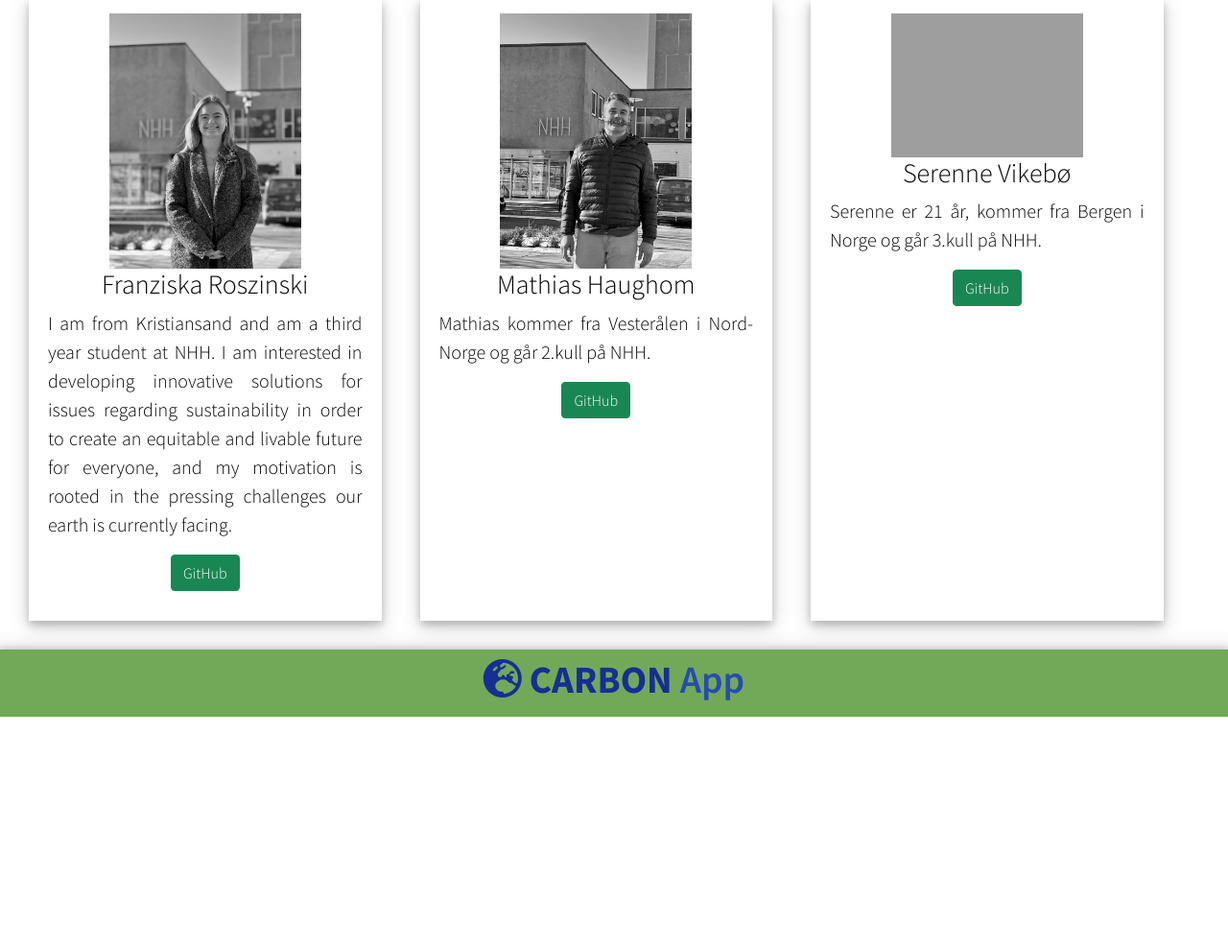
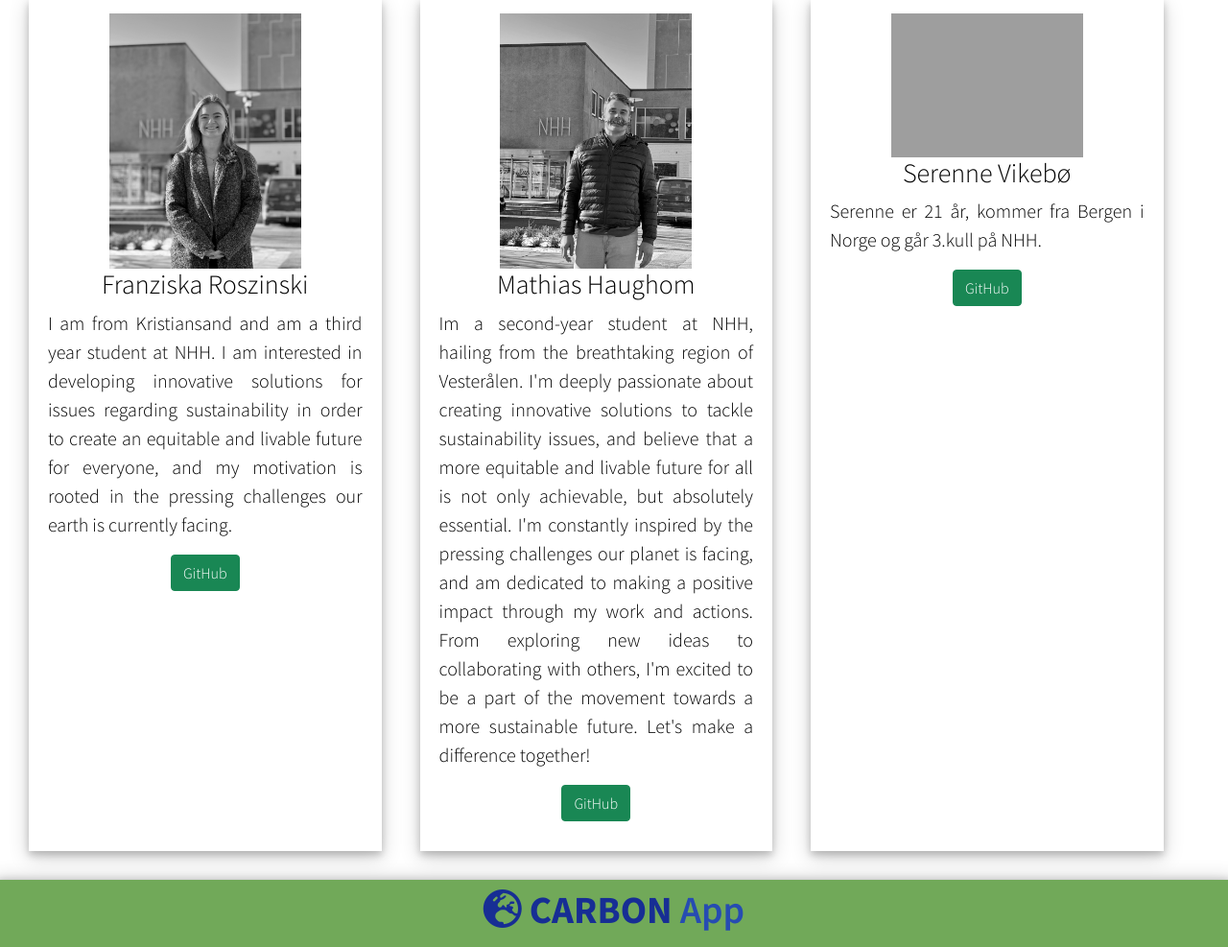
Before and after one commit to s222207/FOR19_NHH_GRP2, a Flask app: template carbon_app/templates/home.html in a window 1280 px wide. Shown: the part 1656-2643 px from the top of the page at 96% size. Before the commit the page ends 2403 px from the top, so only its background shows below. Run offline with Flask 2, Linux system fonts and the light colour scheme; the template is opened without the code that fills it, so the values that code supplies are empty; some libraries are stand-ins or nearby versions; grey boxes are pictures that could not be loaded.

Commit message:
Update home.html

```diff
--- a/carbon_app/templates/home.html
+++ b/carbon_app/templates/home.html
@@ -94,7 +94,7 @@
                 <img class="img_developer" src="static/images/IMG_2540.jpeg" style="width:200px;" alt="Bilde av Mathias Haughom">
                 <h3>Mathias Haughom</h3>
                 <p>
-                    Mathias kommer fra Vesterålen i Nord-Norge og går 2.kull på NHH. <br>
+                    Im a second-year student at NHH, hailing from the breathtaking region of Vesterålen. I'm deeply passionate about creating innovative solutions to tackle sustainability issues, and believe that a more equitable and livable future for all is not only achievable, but absolutely essential. I'm constantly inspired by the pressing challenges our planet is facing, and am dedicated to making a positive impact through my work and actions. From exploring new ideas to collaborating with others, I'm excited to be a part of the movement towards a more sustainable future. Let's make a difference together!
                     <div style="display: flex; justify-content: center; align-items: center;">
                         <a type="button" class="btn btn-success" href="https://github.com/mhaughom">GitHub</a>
                     </div>
```
